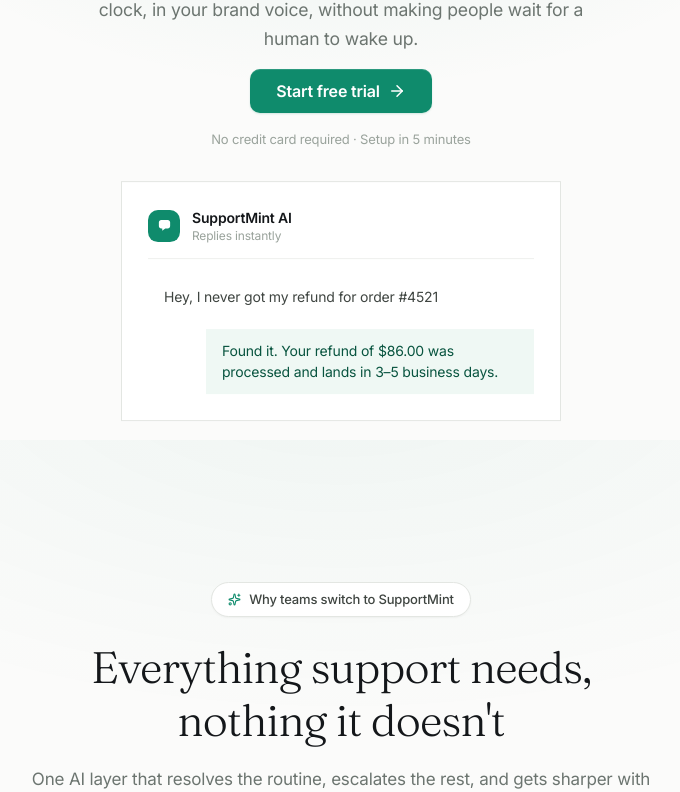
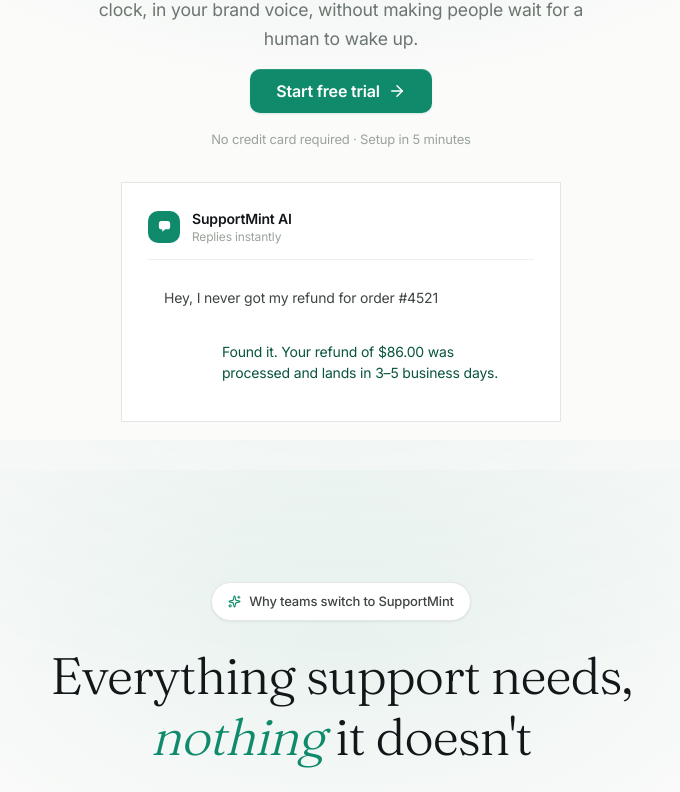
Before and after one commit to krishnasahu22032003/supportmint, a Next.js app: page / in a window 1280 px wide. Shown: the part 360-1152 px from the top of the page, without its empty margins (299-979 px from the left). Built offline with nearby package versions, Linux system fonts and the light colour scheme.

Commit message:
code update

```diff
--- a/components/landing/Features.tsx
+++ b/components/landing/Features.tsx
@@ -56,23 +56,129 @@
     },
 ];
 
+const featuresStyles = `
+.features-glow {
+  position: absolute;
+  top: -120px;
+  left: 50%;
+  width: 1000px;
+  height: 560px;
+  transform: translateX(-50%);
+  background: radial-gradient(ellipse at center, rgb(15 139 108 / 0.07), transparent 70%);
+  pointer-events: none;
+  z-index: -1;
+}
+  .feature-card h3{
+    transition: color .4s var(--ease-smooth);
+}
+    .feature-card p{
+    transition: color .4s var(--ease-smooth);
+}
+
+.feature-card:hover h3{
+    color: var(--color-primary);
+}
+
+.feature-card {
+  position: relative;
+  background: var(--color-surface);
+  border: 1px solid var(--color-border);
+  border-radius: var(--radius-xl);
+  padding: 1.875rem;
+  box-shadow: var(--shadow-sm);
+  overflow: hidden;
+  transition:
+    transform .45s var(--ease-smooth),
+    box-shadow .45s var(--ease-smooth),
+    border-color .45s var(--ease-smooth),
+    background-color .45s var(--ease-smooth);
+}
+
+.feature-card::before {
+  content: "";
+  position: absolute;
+  top: 0;
+  left: 1.5rem;
+  right: 1.5rem;
+  height: 2px;
+  border-radius: var(--radius-full);
+  background: linear-gradient(90deg, transparent, var(--color-primary), transparent);
+  transform: scaleX(0);
+  transform-origin: center;
+  transition: transform .7s cubic-bezier(.22,1,.36,1);
+}
+
+.feature-card:hover {
+  transform: translateY(-10px);
+  border-color: var(--color-primary-border);
+  box-shadow: var(--glow-mint-md);
+  background:
+linear-gradient(
+180deg,
+white,
+#fcfffd
+);
+}
+
+.feature-card:hover::before {
+  transform: scaleX(1);
+}
+
+.feature-icon-tile {
+  display: flex;
+  align-items: center;
+  justify-content: center;
+  width: 46px;
+  height: 46px;
+  border-radius: var(--radius-md);
+  background: linear-gradient(155deg, var(--color-primary-subtle), var(--color-primary-tint));
+  color: var(--color-primary);
+  box-shadow: inset 0 1px 0 rgb(255 255 255 / 0.6);
+   transition:
+    transform .45s var(--ease-smooth),
+    background .45s var(--ease-smooth),
+    color .45s var(--ease-smooth),
+    box-shadow .45s var(--ease-smooth);
+}
+
+.feature-card:hover .feature-icon-tile {
+  background: linear-gradient(155deg, var(--color-primary), var(--color-primary-hover));
+  color: #ffffff;
+  transform: rotate(-6deg) scale(1.08);
+  box-shadow: var(--glow-mint-sm);
+}
+`;
+
 const easeOut = [0.22, 1, 0.36, 1] as const;
 
 const fadeUp = {
-  hidden: { opacity: 0, y: 24 },
+    hidden: {
+        opacity: 0,
+        y: 60,
+        scale: 0.96,
+    },
     show: (delay: number) => ({
         opacity: 1,
         y: 0,
-    transition: { duration: 0.7, delay, ease: easeOut },
+        scale: 1,
+        transition: {
+            duration: 1.1,
+            delay,
+            ease: easeOut,
+        },
     }),
 };
 
 export function Features() {
     return (
+        <>
+            <style dangerouslySetInnerHTML={{ __html: featuresStyles }} />
             <section
                 id="features"
-      className="relative mx-auto max-w-[1180px] px-6 py-24 sm:py-28"
+                className="relative mx-auto max-w-[1180px] overflow-hidden px-6 py-24 sm:py-28"
             >
+                <div className="features-glow" aria-hidden="true" />
+
                 <div className="mx-auto flex max-w-[640px] flex-col items-center text-center">
                     <motion.span
                         initial="hidden"
@@ -80,7 +186,7 @@
                         viewport={{ once: true, margin: "-80px" }}
                         variants={fadeUp}
                         custom={0}
-          className="inline-flex items-center gap-2 rounded-full border border-[var(--color-border)] bg-[var(--color-surface)] px-4 py-1.5 text-[0.8125rem] font-medium text-[var(--color-ink-secondary)] shadow-[var(--shadow-xs)]"
+                        className="relative z-10 inline-flex items-center gap-2 rounded-full border border-[var(--color-border)] bg-[var(--color-surface)] px-4 py-2 text-[0.8125rem] font-medium text-[var(--color-ink-secondary)] shadow-[var(--shadow-sm)]"
                     >
                         <Sparkles size={13} className="text-[var(--color-primary)]" />
                         Why teams switch to SupportMint
@@ -91,12 +197,13 @@
                         whileInView="show"
                         viewport={{ once: true, margin: "-80px" }}
                         variants={fadeUp}
-          custom={0.1}
-          className="mt-6 font-[var(--font-display)] text-[clamp(2rem,4vw,2.75rem)] font-medium leading-[1.2] tracking-[-0.02em] text-[var(--color-ink)]"
+                        custom={0.15}
+                        className="relative z-10 mt-6 font-[var(--font-display)] text-[clamp(2rem,4vw,3.75rem)] font-medium leading-[1.2] tracking-[-0.02em] text-[var(--color-ink)]"
                     >
                         Everything support needs,
                         <br />
-          nothing it doesn't
+                        <span className="italic text-[var(--color-primary)]">nothing</span>{" "}
+                        it doesn&apos;t
                     </motion.h2>
 
                     <motion.p
@@ -104,15 +211,15 @@
                         whileInView="show"
                         viewport={{ once: true, margin: "-80px" }}
                         variants={fadeUp}
-          custom={0.2}
-          className="mt-5 text-[1.0625rem] leading-relaxed text-[var(--color-ink-tertiary)]"
+                        custom={0.3}
+                        className="relative z-10 mt-5 text-[1.0625rem] leading-relaxed text-[var(--color-ink-tertiary)]"
                     >
                         One AI layer that resolves the routine, escalates the rest, and
                         gets sharper with every conversation.
                     </motion.p>
                 </div>
 
-      <div className="mt-16 grid grid-cols-1 gap-5 sm:grid-cols-2 lg:grid-cols-3">
+                <div className="relative z-10 mt-16 grid grid-cols-1 gap-5 sm:grid-cols-2 lg:grid-cols-3">
                     {FEATURES.map((feature, index) => {
                         const Icon = feature.icon;
                         return (
@@ -122,16 +229,18 @@
                                 whileInView="show"
                                 viewport={{ once: true, margin: "-60px" }}
                                 variants={fadeUp}
-              custom={0.1 + index * 0.08}
-              whileHover={{ y: -4 }}
-              transition={{ type: "spring", stiffness: 300, damping: 24 }}
-              className="group relative rounded-[var(--radius-xl)] border border-[var(--color-border)] bg-[var(--color-surface)] p-7 shadow-[var(--shadow-xs)] transition-[box-shadow,border-color] duration-300 ease-out hover:border-[var(--color-primary-border)] hover:shadow-[var(--glow-mint-sm)]"
+                                custom={0.2 + index * 0.18}
+                                transition={{
+                                    duration: 0.45,
+                                    ease: easeOut,
+                                }}
+                                className="feature-card"
                             >
-              <div className="flex h-11 w-11 items-center justify-center rounded-[var(--radius-md)] bg-[var(--color-primary-subtle)] text-[var(--color-primary)] transition-colors duration-300 ease-out group-hover:bg-[var(--color-primary)] group-hover:text-white">
-                <Icon size={20} strokeWidth={2} />
+                                <div className="feature-icon-tile">
+                                    <Icon size={21} strokeWidth={2} />
                                 </div>
 
-              <h3 className="mt-5 text-[1.0625rem] font-semibold tracking-[-0.01em] text-[var(--color-ink)]">
+                                <h3 className="mt-6 text-[1.0625rem] font-semibold tracking-[-0.01em] text-[var(--color-ink)]">
                                     {feature.title}
                                 </h3>
 
@@ -143,6 +252,7 @@
                     })}
                 </div>
             </section>
+        </>
     );
 }
 
--- a/components/landing/Hero.tsx
+++ b/components/landing/Hero.tsx
@@ -131,11 +131,22 @@
 const easeOut = [0.22, 1, 0.36, 1] as const;
 
 const fadeUp = {
-  hidden: { opacity: 0, y: 20 },
+  hidden: {
+    opacity: 0,
+    y: 70,
+    scale: 0.96,
+    filter: "blur(10px)",
+  },
   show: (delay: number) => ({
     opacity: 1,
     y: 0,
-    transition: { duration: 0.7, delay, ease: easeOut },
+    scale: 1,
+    filter: "blur(0px)",
+    transition: {
+      duration: 1.25,
+      delay,
+      ease: easeOut,
+    },
   }),
 };
 
@@ -145,7 +156,7 @@
   useEffect(() => {
     const interval = setInterval(() => {
       setStep((s) => (s + 1) % 3);
-    }, 2600);
+    }, 4200);
     return () => clearInterval(interval);
   }, []);
 
@@ -155,7 +166,7 @@
       <section className="hero-section min-h-[90vh] px-6 py-12">
         <div className="hero-glow" aria-hidden="true" />
 
-        <div className="relative z-10 mx-auto flex w-full max-w-[720px] flex-col items-center text-center">
+        <div className="relative z-10 mx-auto flex w-full max-w-[820px] flex-col items-center text-center">
           <motion.span
             initial="hidden"
             animate="show"
@@ -171,7 +182,7 @@
             initial="hidden"
             animate="show"
             variants={fadeUp}
-            custom={0.1}
+            custom={0.25}
             className="mt-6 text-[clamp(2.25rem,4.6vw,4.5rem)] leading-[1.12] tracking-[-0.022em] text-ink"
           >
             Support that feels{" "}
@@ -184,7 +195,7 @@
             initial="hidden"
             animate="show"
             variants={fadeUp}
-            custom={0.2}
+            custom={0.55}
             className="mt-4 max-w-[520px] text-[1.1rem] leading-relaxed text-[var(--color-ink-tertiary)]"
           >
             SupportMint resolves customer questions instantly, around the
@@ -196,7 +207,7 @@
             initial="hidden"
             animate="show"
             variants={fadeUp}
-            custom={0.3}
+            custom={0.85}
             className="mt-4"
           >
             <Button variant="primary" size="lg" rightIcon={<ArrowRight size={18} />}>
@@ -208,30 +219,55 @@
             initial="hidden"
             animate="show"
             variants={fadeUp}
-            custom={0.4}
+            custom={1.05}
             className="mt-4 text-[0.8125rem] text-[var(--color-ink-muted)]"
           >
             No credit card required &middot; Setup in 5 minutes
           </motion.p>
 
           <motion.div
-            initial={{ opacity: 0, y: 30, scale: 0.97 }}
+            initial={{
+              opacity: 0,
+              y: 100,
+              scale: 0.9,
+              rotateX: 10,
+              filter: "blur(10px)",
+            }}
             animate={{
               opacity: 1,
-              y: [0, -8, 0],
+              y: 0,
               scale: 1,
+              rotateX: 0,
+              filter: "blur(0px)",
               transition: {
-                opacity: { duration: 0.8, delay: 0.5, ease: easeOut },
-                scale: { duration: 0.8, delay: 0.5, ease: easeOut },
-                y: {
-                  duration: 5,
-                  delay: 1.3,
-                  repeat: Infinity,
-                  ease: "easeInOut",
+                opacity: {
+                  duration: 1.6,
+                  delay: 1.2,
+                  ease: easeOut,
+                },
+                scale: {
+                  duration: 1.6,
+                  delay: 1.2,
+                  ease: easeOut,
+                },
+                rotateX: {
+                  duration: 1.6,
+                  delay: 1.2,
+                  ease: easeOut,
+                },
+                filter: {
+                  duration: 1.6,
+                  delay: 1.2,
                 },
               },
             }}
-            whileHover={{ y: -4 }}
+            whileHover={{
+              y: -8,
+              scale: 1.02,
+              transition: {
+                duration: 0.35,
+              },
+            }}
             className="mt-8 w-full max-w-[440px]"
           >
             <div className="hero-preview-card">
@@ -268,10 +304,31 @@
                   {step === 0 && (
                     <motion.div
                       key="typing"
-                      initial={{ opacity: 0, scale: 0.9 }}
-                      animate={{ opacity: 1, scale: 1 }}
-                      exit={{ opacity: 0, scale: 0.9, transition: { duration: 0.25 } }}
-                      transition={{ duration: 0.35, ease: easeOut }}
+                      initial={{
+                        opacity: 0,
+                        y: 20,
+                        scale: 0.9,
+                        filter: "blur(6px)",
+                      }}
+                      animate={{
+                        opacity: 1,
+                        y: 0,
+                        scale: 1,
+                        filter: "blur(0px)",
+                      }}
+                      exit={{
+                        opacity: 0,
+                        y: -10,
+                        scale: 0.9,
+                        filter: "blur(6px)",
+                        transition: {
+                          duration: 0.45,
+                        },
+                      }}
+                      transition={{
+                        duration: 0.8,
+                        ease: easeOut,
+                      }}
                       className="hero-typing"
                     >
                       <span className="hero-typing-dot" />
@@ -283,10 +340,28 @@
                   {step >= 1 && (
                     <motion.div
                       key="answer"
-                      initial={{ opacity: 0, y: 10, scale: 0.97 }}
-                      animate={{ opacity: 1, y: 0, scale: 1 }}
-                      exit={{ opacity: 0, y: -6, transition: { duration: 0.3 } }}
-                      transition={{ duration: 0.45, ease: easeOut }}
+                      initial={{
+                        opacity: 0,
+                        y: 35,
+
+                      }}
+                      animate={{
+                        opacity: 1,
+                        y: 0,
+                        scale: 1,
+                      }}
+                      exit={{
+                        opacity: 0,
+                        y: -20,
+                        scale: 0.95,
+                        transition: {
+                          duration: 0.45,
+                        },
+                      }}
+                      transition={{
+                        duration: 1,
+                        ease: easeOut,
+                      }}
                       className="hero-bubble hero-bubble-ai"
                     >
                       Found it. Your refund of $86.00 was processed and
```
Lines whose indentation alone changed are shown as unchanged.
